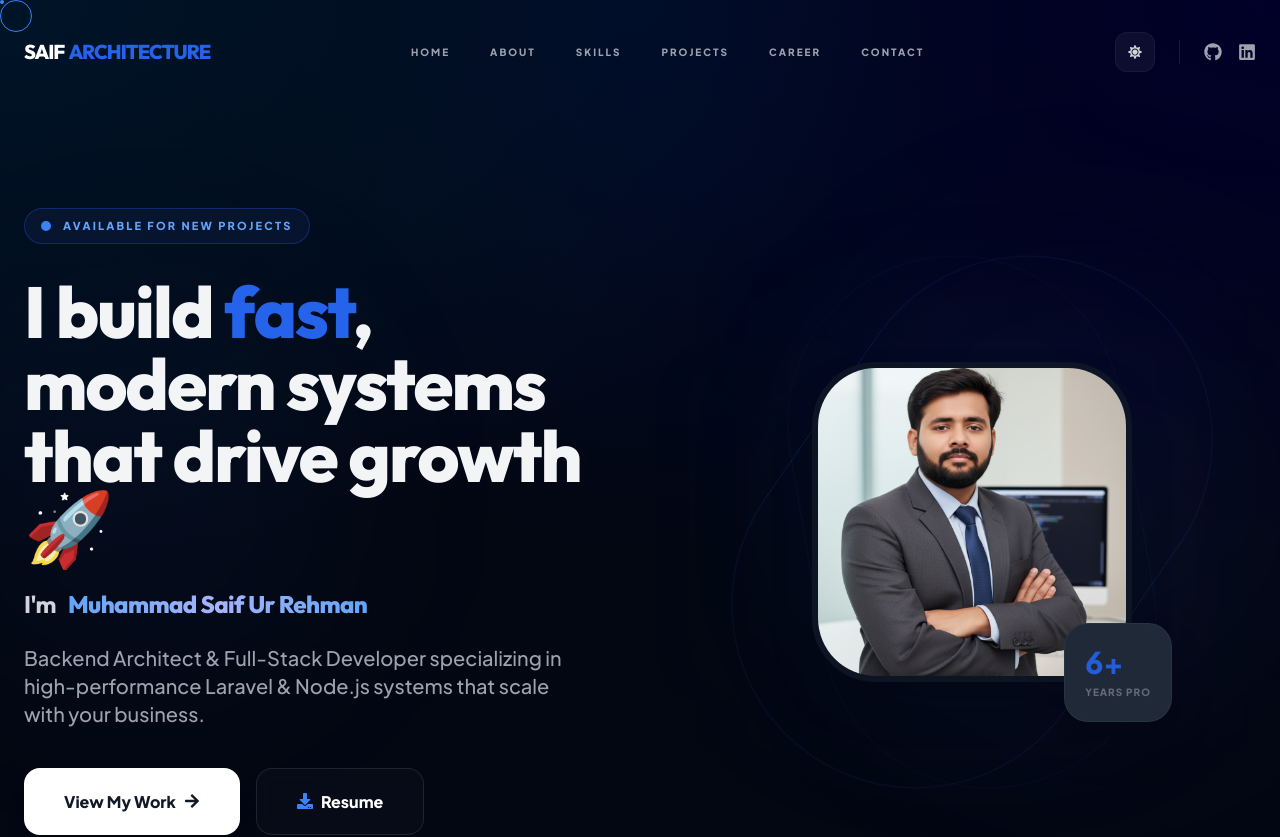
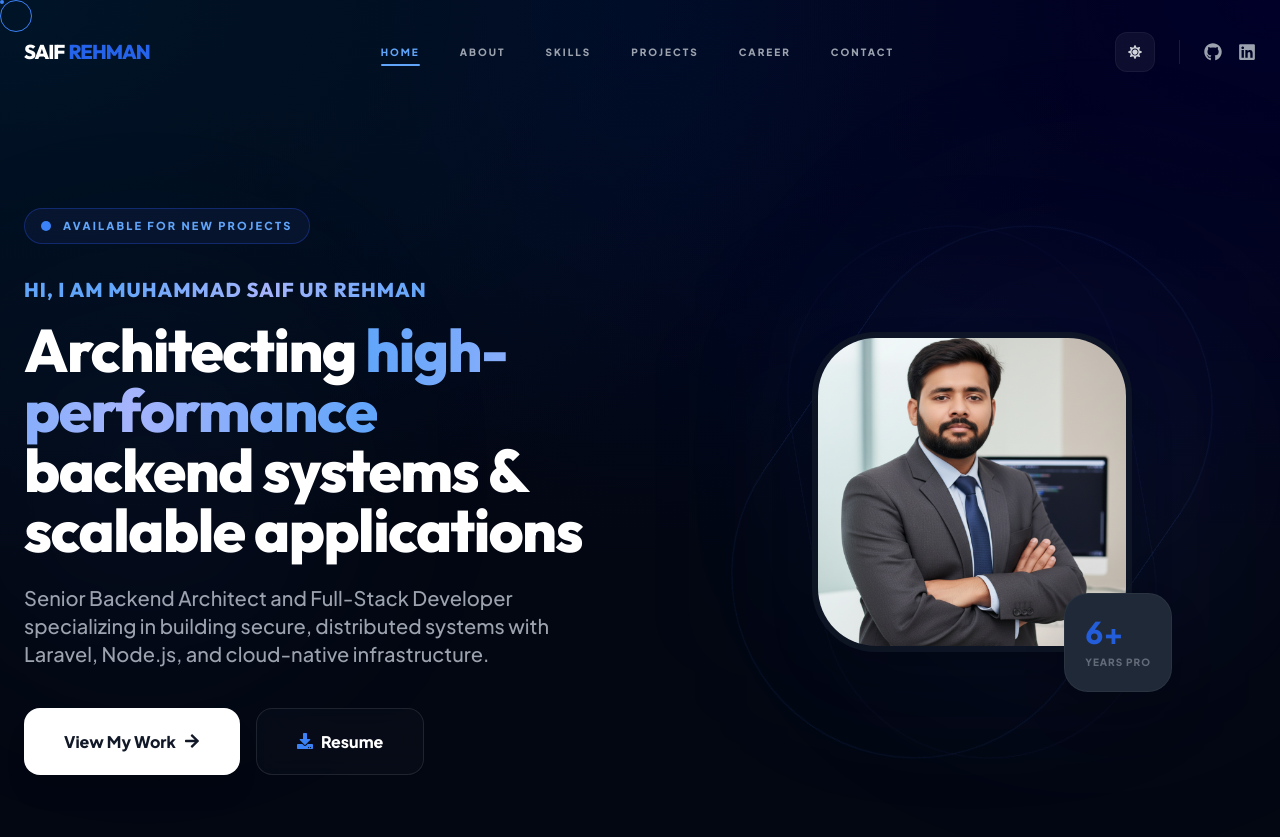
Before and after one commit to Saifrehmangetgroup/saifrehmangetgroup.github.io, a React (Create React App) app: page / in a window 1280 px wide. Shown: the top 837 px of the page. Built offline with nearby package versions, Linux system fonts and the light colour scheme.

Commit message:
changes in views

```diff
--- a/src/components/Hero.js
+++ b/src/components/Hero.js
@@ -37,24 +37,25 @@ function Hero() {
             </span>
           </motion.div>
 
+          {/* GREETING & NAME */}
+          <motion.h2
+            className="text-lg sm:text-xl font-extrabold text-blue-600 dark:text-blue-400 mb-4 tracking-wider uppercase"
+            initial={{ opacity: 0, y: 15 }}
+            animate={{ opacity: 1, y: 0 }}
+            transition={{ duration: 0.5, delay: 0.1 }}
+          >
+            Hi, I am <span className="text-gradient">Muhammad Saif Ur Rehman</span>
+          </motion.h2>
+
           {/* MAIN HEADLINE */}
           <motion.h1
-            className="text-5xl lg:text-7xl font-extrabold mb-6 leading-[1.1] tracking-tight"
+            className="text-4xl lg:text-6xl font-extrabold mb-6 leading-[1.15] tracking-tight text-gray-900 dark:text-white"
             initial={{ opacity: 0, y: 20 }}
             animate={{ opacity: 1, y: 0 }}
-            transition={{ duration: 0.6 }}
+            transition={{ duration: 0.6, delay: 0.2 }}
           >
-            I build <span className="text-blue-600">fast</span>, modern systems that drive growth 🚀
+            Architecting <span className="text-gradient">high-performance</span> backend systems & scalable applications
           </motion.h1>
-
-          <motion.h2
-            className="text-xl sm:text-2xl font-bold text-gray-700 dark:text-gray-300 mb-6 flex items-center justify-center md:justify-start gap-3"
-            initial={{ opacity: 0 }}
-            animate={{ opacity: 1 }}
-            transition={{ delay: 0.2 }}
-          >
-            I'm <span className="text-gradient">Muhammad Saif Ur Rehman</span>
-          </motion.h2>
 
           {/* ROLE & DESCRIPTION */}
           <motion.p
@@ -63,7 +64,7 @@ function Hero() {
             animate={{ opacity: 1, y: 0 }}
             transition={{ duration: 0.6, delay: 0.4 }}
           >
-            Backend Architect & Full-Stack Developer specializing in high-performance Laravel & Node.js systems that scale with your business.
+            Senior Backend Architect and Full-Stack Developer specializing in building secure, distributed systems with Laravel, Node.js, and cloud-native infrastructure.
           </motion.p>
 
           {/* CTA BUTTONS */}
--- a/src/components/Navbar.js
+++ b/src/components/Navbar.js
@@ -2,47 +2,92 @@ import React, { useState, useContext, useEffect } from "react";
 import { FaGithub, FaLinkedin, FaBars, FaTimes, FaSun, FaMoon } from "react-icons/fa";
 import { ThemeContext } from "../context/ThemeContext";
 
+const NAV_ITEMS = [
+  { label: "Home",     id: "hero"       },
+  { label: "About",    id: "about"      },
+  { label: "Skills",   id: "skills"     },
+  { label: "Projects", id: "projects"   },
+  { label: "Career",   id: "experience" },
+  { label: "Contact",  id: "contact"    },
+];
+
 function Navbar() {
   const [menuOpen, setMenuOpen] = useState(false);
   const [scrolled, setScrolled] = useState(false);
+  const [activeSection, setActiveSection] = useState("home");
   const { theme, toggleTheme } = useContext(ThemeContext);
 
+  // Navbar background on scroll
   useEffect(() => {
-    const handleScroll = () => {
-      setScrolled(window.scrollY > 20);
-    };
+    const handleScroll = () => setScrolled(window.scrollY > 20);
     window.addEventListener("scroll", handleScroll);
     return () => window.removeEventListener("scroll", handleScroll);
   }, []);
 
+  // Active section via IntersectionObserver
+  useEffect(() => {
+    const observers = [];
+
+    NAV_ITEMS.forEach(({ id }) => {
+      const el = document.getElementById(id);
+      if (!el) return;
+
+      const observer = new IntersectionObserver(
+        ([entry]) => {
+          if (entry.isIntersecting) setActiveSection(id);
+        },
+        { threshold: 0.3, rootMargin: "-10% 0px -55% 0px" }
+      );
+
+      observer.observe(el);
+      observers.push(observer);
+    });
+
+    return () => observers.forEach((obs) => obs.disconnect());
+  }, []);
+
   return (
-    <nav className={`fixed top-0 left-0 w-full z-[1000] transition-all duration-500 ${scrolled
-        ? "py-4 bg-white/80 dark:bg-[#030712]/80 backdrop-blur-xl border-b border-gray-100 dark:border-white/5 shadow-2xl"
-        : "py-8 bg-transparent"
-      }`}>
+    <nav
+      className={`fixed top-0 left-0 w-full z-[1000] transition-all duration-500 ${
+        scrolled
+          ? "py-4 bg-white/90 dark:bg-[#030712]/90 backdrop-blur-xl border-b border-transparent shadow-[0_1px_20px_rgba(0,0,0,0.06)] dark:shadow-[0_1px_20px_rgba(0,0,0,0.4)]"
+          : "py-8 bg-transparent border-b border-transparent"
+      }`}
+    >
       <div className="max-w-7xl mx-auto px-6 flex justify-between items-center text-gray-900 dark:text-white">
 
         {/* Logo */}
         <a href="#hero" className="relative group">
           <h1 className="text-xl font-black tracking-tighter uppercase flex items-center gap-1">
-            Saif <span className="text-blue-600 font-black">Architecture</span>
+            Saif <span className="text-blue-600 font-black">Rehman</span>
             <span className="w-1.5 h-1.5 rounded-full bg-blue-600 block shadow-[0_0_8px_#1E6FFF] opacity-0 group-hover:opacity-100 transition-opacity" />
           </h1>
         </a>
 
         {/* Desktop Menu */}
-        <ul className="hidden lg:flex items-center space-x-10 text-[10px] font-black uppercase tracking-[0.2em] text-gray-500 dark:text-gray-400">
-          {["Home", "About", "Skills", "Projects", "Career", "Contact"].map((item) => (
-            <li key={item}>
+        <ul className="hidden lg:flex items-center space-x-10 text-[10px] font-black uppercase tracking-[0.2em]">
+          {NAV_ITEMS.map(({ label, id }) => {
+            const isActive = activeSection === id;
+            return (
+              <li key={id}>
                 <a
-                href={`#${item.toLowerCase()}`}
-                className="hover:text-blue-600 dark:hover:text-blue-400 transition-colors relative group py-2"
+                  href={`#${id}`}
+                  className={`relative py-2 transition-colors duration-200 group ${
+                    isActive
+                      ? "text-blue-600 dark:text-blue-400"
+                      : "text-gray-500 dark:text-gray-400 hover:text-blue-600 dark:hover:text-blue-400"
+                  }`}
                 >
-                {item}
-                <span className="absolute bottom-0 left-0 w-0 h-0.5 bg-blue-600 transition-all group-hover:w-full" />
+                  {label}
+                  <span
+                    className={`absolute bottom-0 left-0 h-0.5 rounded-full bg-blue-600 dark:bg-blue-400 transition-all duration-300 ${
+                      isActive ? "w-full" : "w-0 group-hover:w-full"
+                    }`}
+                  />
                 </a>
               </li>
-          ))}
+            );
+          })}
         </ul>
 
         {/* Actions */}
@@ -75,20 +120,35 @@ function Navbar() {
       {/* Mobile Drawer */}
       {menuOpen && (
         <div className="lg:hidden absolute top-full left-0 w-full bg-white dark:bg-[#030712] border-b border-gray-100 dark:border-white/5 animate-in fade-in slide-in-from-top-2 duration-300">
-          <ul className="flex flex-col items-center space-y-6 py-12 text-[10px] font-black uppercase tracking-[0.2em] text-gray-500 dark:text-gray-400">
-            {["Home", "About", "Skills", "Projects", "Career", "Contact"].map((item) => (
-              <li key={item}>
-                <a href={`#${item.toLowerCase()}`} onClick={() => setMenuOpen(false)} className="hover:text-blue-600">
-                  {item}
+          <ul className="flex flex-col items-center space-y-6 py-12 text-[10px] font-black uppercase tracking-[0.2em]">
+            {NAV_ITEMS.map(({ label, id }) => {
+              const isActive = activeSection === id;
+              return (
+                <li key={id}>
+                  <a
+                    href={`#${id}`}
+                    onClick={() => setMenuOpen(false)}
+                    className={`transition-colors ${
+                      isActive
+                        ? "text-blue-600 dark:text-blue-400"
+                        : "text-gray-500 dark:text-gray-400 hover:text-blue-600"
+                    }`}
+                  >
+                    {label}
                   </a>
                 </li>
-            ))}
+              );
+            })}
             <div className="flex items-center gap-8 pt-8 border-t border-gray-50 dark:border-white/5 w-full justify-center">
               <button onClick={toggleTheme} className="text-gray-600 dark:text-gray-300">
                 {theme === "light" ? <FaMoon size={18} /> : <FaSun size={18} />}
               </button>
-              <a href="https://github.com/Saifrehmangetgroup" target="_blank" rel="noreferrer"><FaGithub size={18} /></a>
-              <a href="https://www.linkedin.com/in/muhammad-saif-urrehman" target="_blank" rel="noreferrer"><FaLinkedin size={18} /></a>
+              <a href="https://github.com/Saifrehmangetgroup" target="_blank" rel="noreferrer">
+                <FaGithub size={18} />
+              </a>
+              <a href="https://www.linkedin.com/in/muhammad-saif-urrehman" target="_blank" rel="noreferrer">
+                <FaLinkedin size={18} />
+              </a>
             </div>
           </ul>
         </div>
@@ -98,7 +158,12 @@ function Navbar() {
 }
 
 const SocialIcon = ({ href, icon }) => (
-  <a href={href} target="_blank" rel="noreferrer" className="text-gray-400 hover:text-gray-900 dark:hover:text-white transition-colors">
+  <a
+    href={href}
+    target="_blank"
+    rel="noreferrer"
+    className="text-gray-400 hover:text-gray-900 dark:hover:text-white transition-colors"
+  >
     <span className="text-lg">{icon}</span>
   </a>
 );
--- a/src/components/Skills.js
+++ b/src/components/Skills.js
@@ -21,50 +21,46 @@ import { AiOutlineDeploymentUnit } from "react-icons/ai";
 function Skills() {
   const categories = [
     {
-      title: "Backend Core",
-      desc: "Architecting high-performance logical engines.",
-      iconBg: "bg-blue-50 dark:bg-blue-900/10",
+      title: "Backend Development",
+      desc: "Building secure, fast, and scalable systems for real-world applications",
       skills: [
-        { name: "Laravel 11", icon: <FaLaravel className="text-red-500" /> },
-        { name: "PHP 8.3", icon: <FaPhp className="text-blue-500" /> },
+        { name: "Laravel", icon: <FaLaravel className="text-red-500" /> },
+        { name: "PHP", icon: <FaPhp className="text-blue-500" /> },
         { name: "Node.js", icon: <FaNodeJs className="text-green-500" /> },
         { name: "Express.js", icon: <SiExpress className="text-gray-700 dark:text-gray-300" /> },
         { name: "Microservices", icon: <AiOutlineDeploymentUnit className="text-indigo-500" /> },
       ],
     },
     {
-      title: "Data Layer",
-      desc: "Optimizing storage for sub-second responses.",
-      iconBg: "bg-indigo-50 dark:bg-indigo-900/10",
+      title: "Databases & Performance",
+      desc: "Optimizing data systems for speed, reliability, and smooth user experience",
       skills: [
-        { name: "MySQL", icon: <SiMysql className="text-blue-400" /> },
-        { name: "Redis", icon: <SiRedis className="text-red-600" /> },
-        { name: "Postgres", icon: <SiPostgresql className="text-blue-300" /> },
-        { name: "Queues", icon: <SiRedis className="text-orange-500" /> },
+        { name: "MySQL / PostgreSQL", icon: <SiMysql className="text-blue-400" /> },
+        { name: "Redis (Caching)", icon: <SiRedis className="text-red-600" /> },
         { name: "MongoDB", icon: <SiMongodb className="text-green-600" /> },
+        { name: "Queues & Jobs", icon: <SiRedis className="text-orange-500" /> },
+        { name: "Database Design", icon: <SiPostgresql className="text-blue-300" /> },
       ],
     },
     {
-      title: "Architecture",
-      desc: "Scaling systems to handle millions of users.",
-      iconBg: "bg-green-50 dark:bg-green-900/10",
+      title: "Cloud & Deployment",
+      desc: "Deploying and managing applications for scalability and high performance",
       skills: [
         { name: "AWS", icon: <SiAmazonwebservices className="text-yellow-500" /> },
         { name: "Docker", icon: <SiDocker className="text-blue-500" /> },
         { name: "Nginx", icon: <SiNginx className="text-green-500" /> },
         { name: "CI/CD", icon: <FaGitAlt className="text-orange-600" /> },
-        { name: "Bitbucket", icon: <SiBitbucket className="text-blue-600" /> },
+        { name: "Linux", icon: <SiLinux className="text-gray-300" /> },
       ],
     },
     {
-      title: "Full Stack",
-      desc: "Bridging logic with intuitive user experiences.",
-      iconBg: "bg-purple-50 dark:bg-purple-900/10",
+      title: "Frontend & Tools",
+      desc: "Creating modern interfaces and integrating complete web solutions",
       skills: [
-        { name: "React", icon: <FaReact className="text-blue-400" /> },
-        { name: "Tailwind", icon: <SiTailwindcss className="text-teal-400" /> },
-        { name: "Postman", icon: <SiPostman className="text-orange-500" /> },
-        { name: "REST APIs", icon: <SiPostman className="text-blue-400" /> },
+        { name: "React / Next.js", icon: <FaReact className="text-blue-400" /> },
+        { name: "Tailwind CSS", icon: <SiTailwindcss className="text-teal-400" /> },
+        { name: "REST APIs", icon: <SiPostman className="text-orange-500" /> },
+        { name: "Version Control", icon: <SiBitbucket className="text-blue-600" /> },
         { name: "Figma", icon: <SiFigma className="text-pink-500" /> },
       ],
     },
@@ -98,31 +94,34 @@ function Skills() {
         </div>
 
         {/* Grid */}
-        <div className="grid md:grid-cols-2 lg:grid-cols-4 gap-6">
+        <div className="grid md:grid-cols-2 gap-8">
           {categories.map((category, idx) => (
             <motion.div
               key={idx}
-              className="glass-card p-8 flex flex-col items-center text-center group"
+              className="glass-card p-10 rounded-[2.5rem] flex flex-col items-start text-left group relative overflow-hidden"
               initial={{ opacity: 0, y: 30 }}
               whileInView={{ opacity: 1, y: 0 }}
               transition={{ delay: idx * 0.1 }}
               viewport={{ once: true }}
             >
-              <div className={`w-14 h-14 rounded-2xl ${category.iconBg} flex items-center justify-center text-2xl mb-6 group-hover:scale-110 transition-transform duration-500`}>
-                <span className="opacity-80">0{idx + 1}</span>
-              </div>
+              <h3 className="text-2xl font-bold text-gray-800 dark:text-white mb-2">
+                {category.title}
+              </h3>
+              <p className="text-gray-500 dark:text-gray-400 text-sm mb-8">
+                {category.desc}
+              </p>
 
-              <h3 className="text-xl font-bold text-gray-800 dark:text-white mb-2">{category.title}</h3>
-              <p className="text-[10px] uppercase font-black tracking-widest text-blue-600/60 mb-8">{category.desc}</p>
-
-              <div className="flex flex-wrap justify-center gap-3 mt-auto">
+              {/* Skills Grid */}
+              <div className="grid grid-cols-3 gap-4 w-full mt-auto">
                 {category.skills.map((skill, i) => (
                   <div
                     key={i}
-                    className="flex flex-col items-center gap-2 p-3 rounded-xl bg-gray-50 dark:bg-white/5 border border-gray-100 dark:border-white/5 group/skill hover:border-blue-500/30 transition-all min-w-[70px]"
+                    className="flex flex-col items-center justify-center gap-3 p-4 rounded-2xl bg-white/50 dark:bg-gray-800/50 hover:-translate-y-1 transition-all"
                   >
-                    <span className="text-2xl group-hover/skill:scale-110 transition-transform duration-300">{skill.icon}</span>
-                    <span className="text-[9px] font-black uppercase text-gray-500 dark:text-gray-400 text-center leading-none">
+                    <span className="text-4xl flex items-center justify-center">
+                      {skill.icon}
+                    </span>
+                    <span className="text-[10px] font-bold uppercase text-gray-700 dark:text-gray-300 text-center leading-tight">
                       {skill.name}
                     </span>
                   </div>
```
Lines whose indentation alone changed are shown as unchanged.
